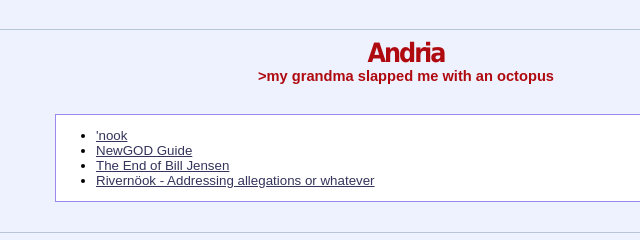
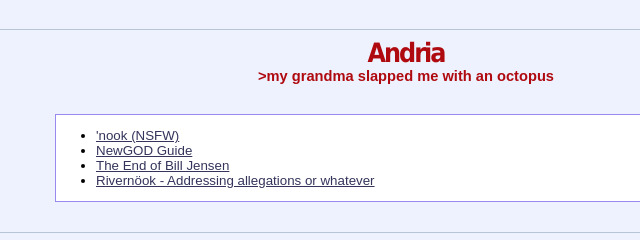
Before and after one commit to LuaGunsX/AndriaSite, a plain HTML site: page docs.html in a window 1280 px wide. Shown: the top 240 px of the page, 234-874 px from the left. Drawn offline with nearby package versions, Linux system fonts and the light colour scheme; files whose address does not match are found by name.

Commit message:
Update docs.html

```diff
--- a/docs.html
+++ b/docs.html
@@ -22,7 +22,7 @@
 	<h2 style = "text-align:center">>my grandma slapped me with an octopus</h2>
 <div class="ban">
     <ul>
-  <li><a href="https://files.luagunsx.xyz/%27nook%20.pdf">'nook</a></li>
+  <li><a href="https://files.luagunsx.xyz/%27nook%20.pdf">'nook (NSFW)</a></li>
   <li><a href="https://files.luagunsx.xyz/newgodguide/Untitleddocument.html">NewGOD Guide</a></li>
   <li><a href="https://files.luagunsx.xyz/TheEndofBillJensen.html">The End of Bill Jensen</a></li>
   <li><a href="https://files.luagunsx.xyz/Rivern%C3%B6ok%20-%20Addressing%20allegations%20or%20whatever%20%281%29.pdf">Rivernöok - Addressing allegations or whatever</a></li>
```
